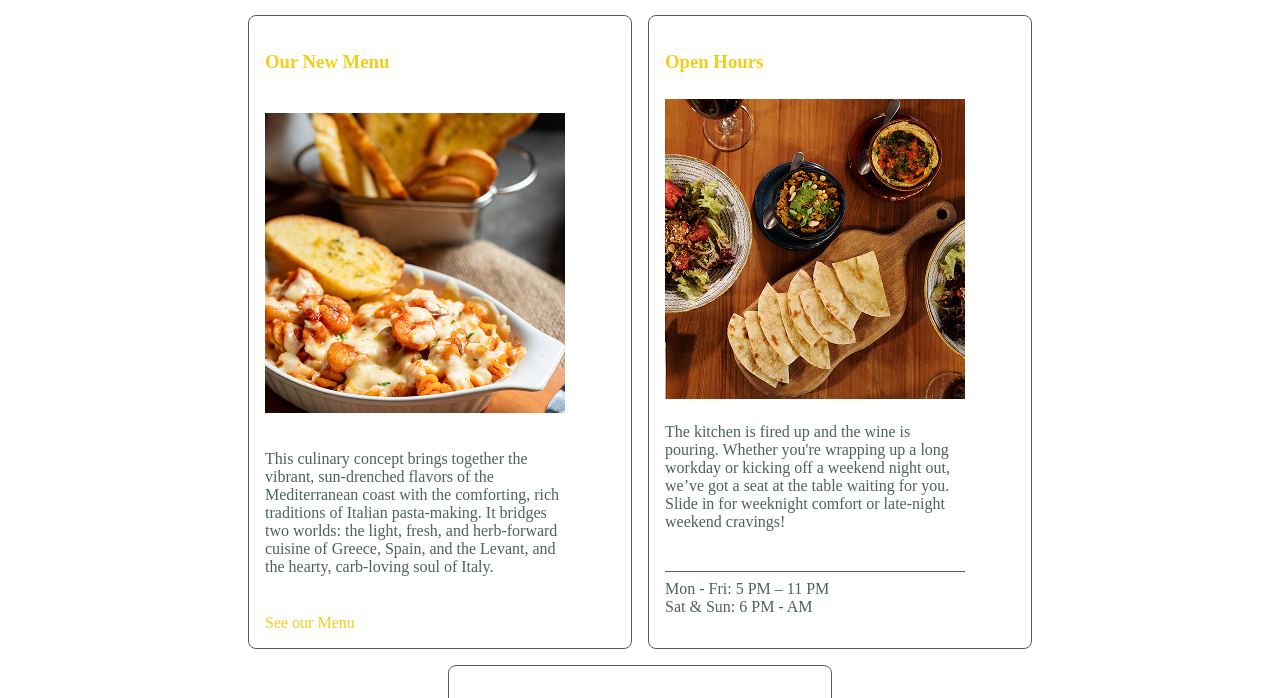
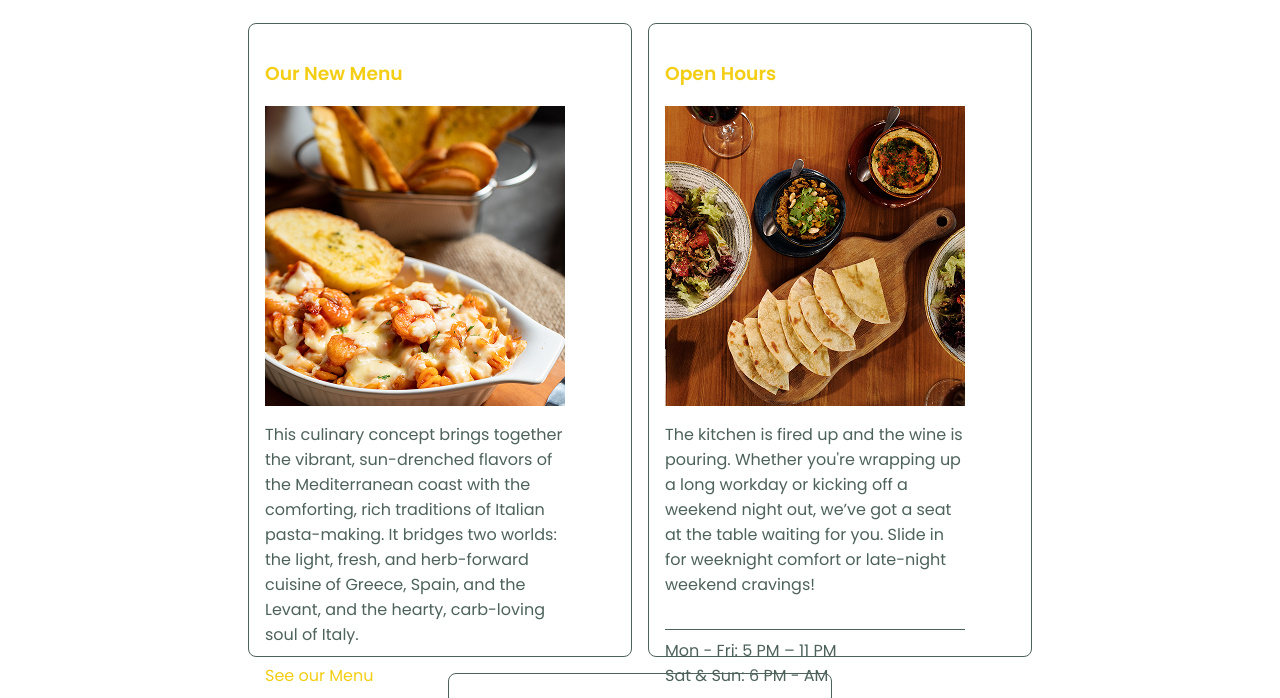
Before and after one commit to caique-magalhaes/little-lemon, a plain HTML site: page index.html in a window 1280 px wide. Shown: the part 584-1282 px from the top of the page. Drawn offline with Linux system fonts and the light colour scheme.

Commit message:
Add new font - style.css

```diff
--- a/style.css
+++ b/style.css
@@ -1,3 +1,4 @@
+@import url('https://fonts.googleapis.com/css2?family=Poppins:ital,wght@0,300;0,400;0,600;0,800;0,900;1,100;1,200&display=swap');
 *{
     margin: 0;
     padding: 0;
@@ -6,6 +7,8 @@
 body{
     font-size: 16px;
     margin: 50px;
+    font-size: 16px;
+    font-family:"Poppins", sans-serif;
 }
 
 header  img{
```
